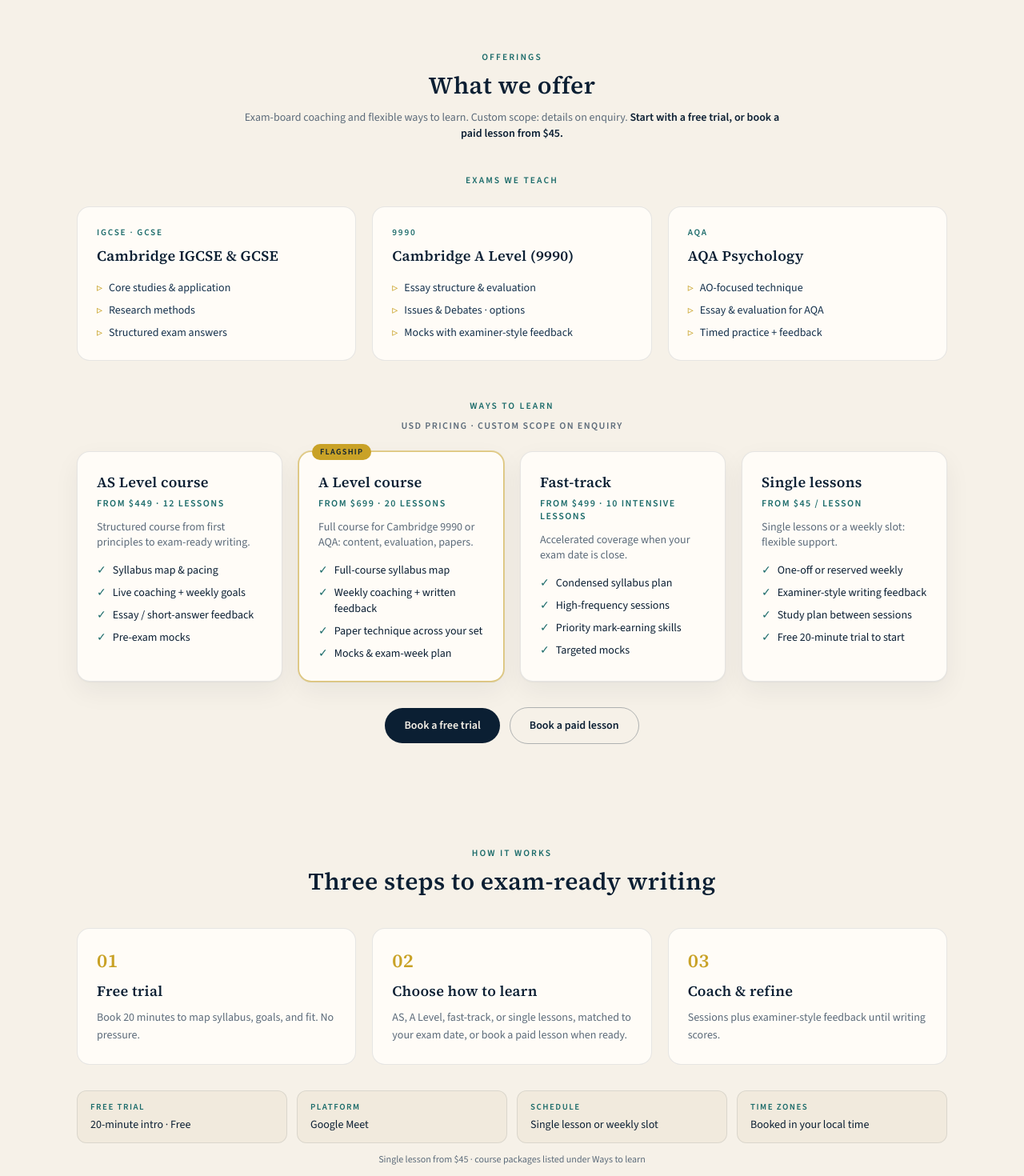
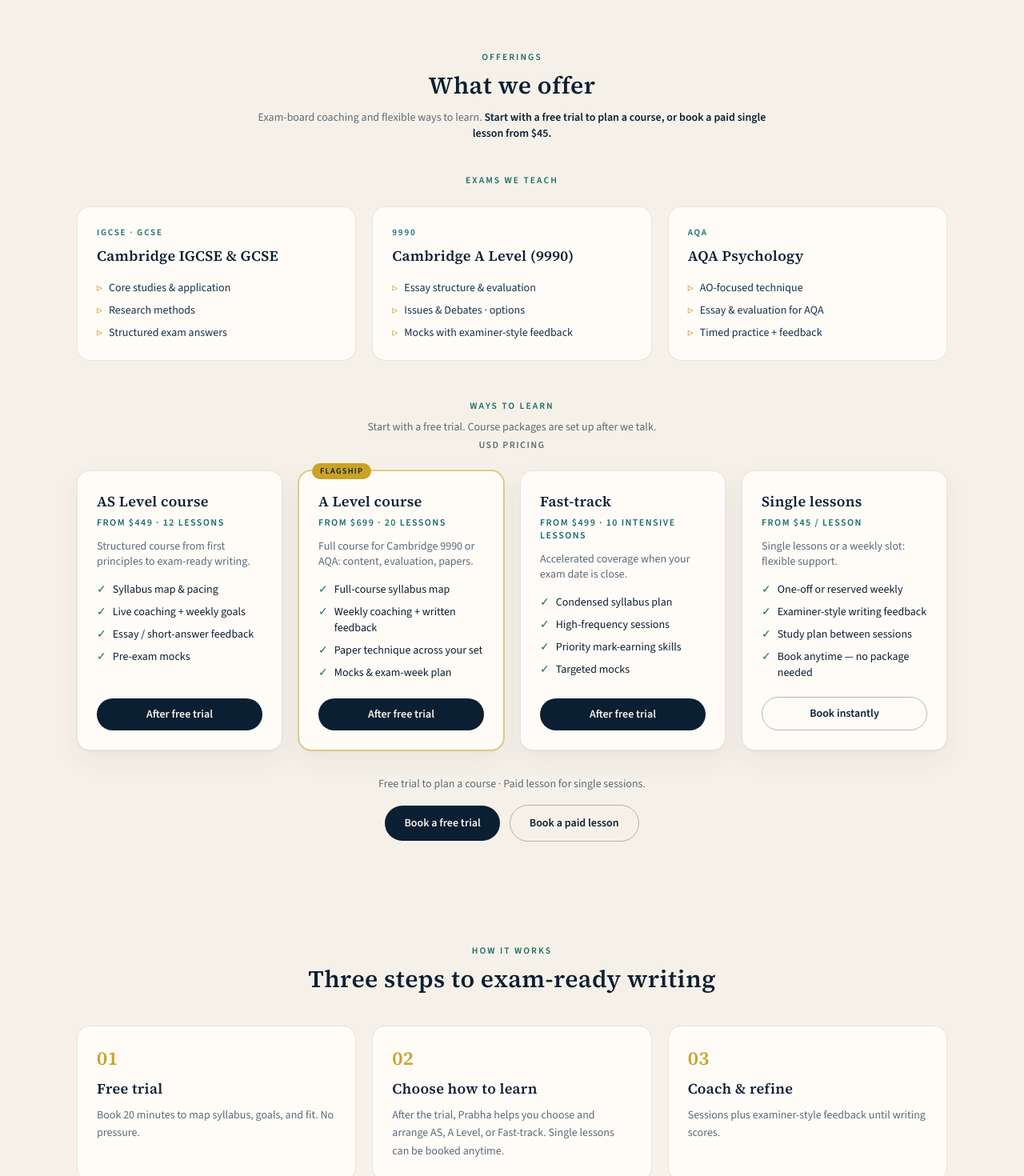
Before and after one commit to kavkool/prabha-psychology-academy, a Next.js app: page / in a window 1280 px wide. Shown: the part 700-2170 px from the top of the page at 80% size. Built offline with nearby package versions, Linux system fonts and the light colour scheme; no server answers.

Commit message:
Clarify free-trial-first booking for courses vs single lessons.
Point AS/A Level/Fast-track cards to the free trial, keep Calendly for singles, and spell out the post-trial course arrangement flow.

```diff
--- a/src/components/HowItWorks.tsx
+++ b/src/components/HowItWorks.tsx
@@ -9,7 +9,7 @@ const STEPS = [
   {
     n: "02",
     title: "Choose how to learn",
-    body: "AS, A Level, fast-track, or single lessons, matched to your exam date, or book a paid lesson when ready.",
+    body: "After the trial, Prabha helps you choose and arrange AS, A Level, or Fast-track. Single lessons can be booked anytime.",
   },
   {
     n: "03",
@@ -81,7 +81,10 @@ export function HowItWorks() {
           Single lesson from $45 · course packages listed under Ways to learn
         </p>
 
-        <div className="mt-8 flex flex-col items-center justify-center gap-3 sm:flex-row">
+        <p className="mt-8 text-center text-sm text-ink-muted">
+          Free trial to plan a course · Paid lesson for single sessions.
+        </p>
+        <div className="mt-4 flex flex-col items-center justify-center gap-3 sm:flex-row">
           <a
             href={BOOKING_URL}
             target="_blank"
--- a/src/components/Programs.tsx
+++ b/src/components/Programs.tsx
@@ -42,6 +42,8 @@ const WAYS_TO_LEARN = [
       "Pre-exam mocks",
     ],
     flagship: false,
+    ctaLabel: "After free trial",
+    ctaHref: "trial",
   },
   {
     name: "A Level course",
@@ -54,6 +56,8 @@ const WAYS_TO_LEARN = [
       "Mocks & exam-week plan",
     ],
     flagship: true,
+    ctaLabel: "After free trial",
+    ctaHref: "trial",
   },
   {
     name: "Fast-track",
@@ -66,6 +70,8 @@ const WAYS_TO_LEARN = [
       "Targeted mocks",
     ],
     flagship: false,
+    ctaLabel: "After free trial",
+    ctaHref: "trial",
   },
   {
     name: "Single lessons",
@@ -75,9 +81,11 @@ const WAYS_TO_LEARN = [
       "One-off or reserved weekly",
       "Examiner-style writing feedback",
       "Study plan between sessions",
-      "Free 20-minute trial to start",
+      "Book anytime — no package needed",
     ],
     flagship: false,
+    ctaLabel: "Book instantly",
+    ctaHref: "paid",
   },
 ];
 
@@ -100,10 +108,10 @@ export function Programs() {
             What we offer
           </h2>
           <p className="mt-3 text-sm text-ink-muted">
-            Exam-board coaching and flexible ways to learn. Custom scope:
-            details on enquiry.{" "}
+            Exam-board coaching and flexible ways to learn.{" "}
             <span className="font-semibold text-navy">
-              Start with a free trial, or book a paid lesson from $45.
+              Start with a free trial to plan a course, or book a paid single
+              lesson from $45.
             </span>
           </p>
         </div>
@@ -143,8 +151,11 @@ export function Programs() {
           <h3 className="text-center text-[0.72rem] font-semibold uppercase tracking-[0.18em] text-teal">
             Ways to learn
           </h3>
-          <p className="mt-2 text-center text-xs font-semibold uppercase tracking-[0.12em] text-ink-muted">
-            USD pricing · Custom scope on enquiry
+          <p className="mt-2 text-center text-sm text-ink-muted">
+            Start with a free trial. Course packages are set up after we talk.
+          </p>
+          <p className="mt-1 text-center text-xs font-semibold uppercase tracking-[0.12em] text-ink-muted">
+            USD pricing
           </p>
           <div className="mt-6 grid gap-5 sm:grid-cols-2 xl:grid-cols-4">
             {WAYS_TO_LEARN.map((item) => (
@@ -180,12 +191,29 @@ export function Programs() {
                     </li>
                   ))}
                 </ul>
+                <a
+                  href={
+                    item.ctaHref === "paid" ? PAID_BOOKING_URL : BOOKING_URL
+                  }
+                  target="_blank"
+                  rel="noopener noreferrer"
+                  className={`mt-5 inline-flex items-center justify-center rounded-full px-4 py-2.5 text-center text-sm font-semibold transition-colors ${
+                    item.ctaHref === "paid"
+                      ? "border border-navy/30 text-navy hover:border-navy hover:bg-cream"
+                      : "bg-navy text-cream hover:bg-teal"
+                  }`}
+                >
+                  {item.ctaLabel}
+                </a>
               </article>
             ))}
           </div>
         </div>
 
-        <div className="mt-8 flex flex-col items-center justify-center gap-3 sm:flex-row">
+        <p className="mt-8 text-center text-sm text-ink-muted">
+          Free trial to plan a course · Paid lesson for single sessions.
+        </p>
+        <div className="mt-4 flex flex-col items-center justify-center gap-3 sm:flex-row">
           <a
             href={BOOKING_URL}
             target="_blank"
```
